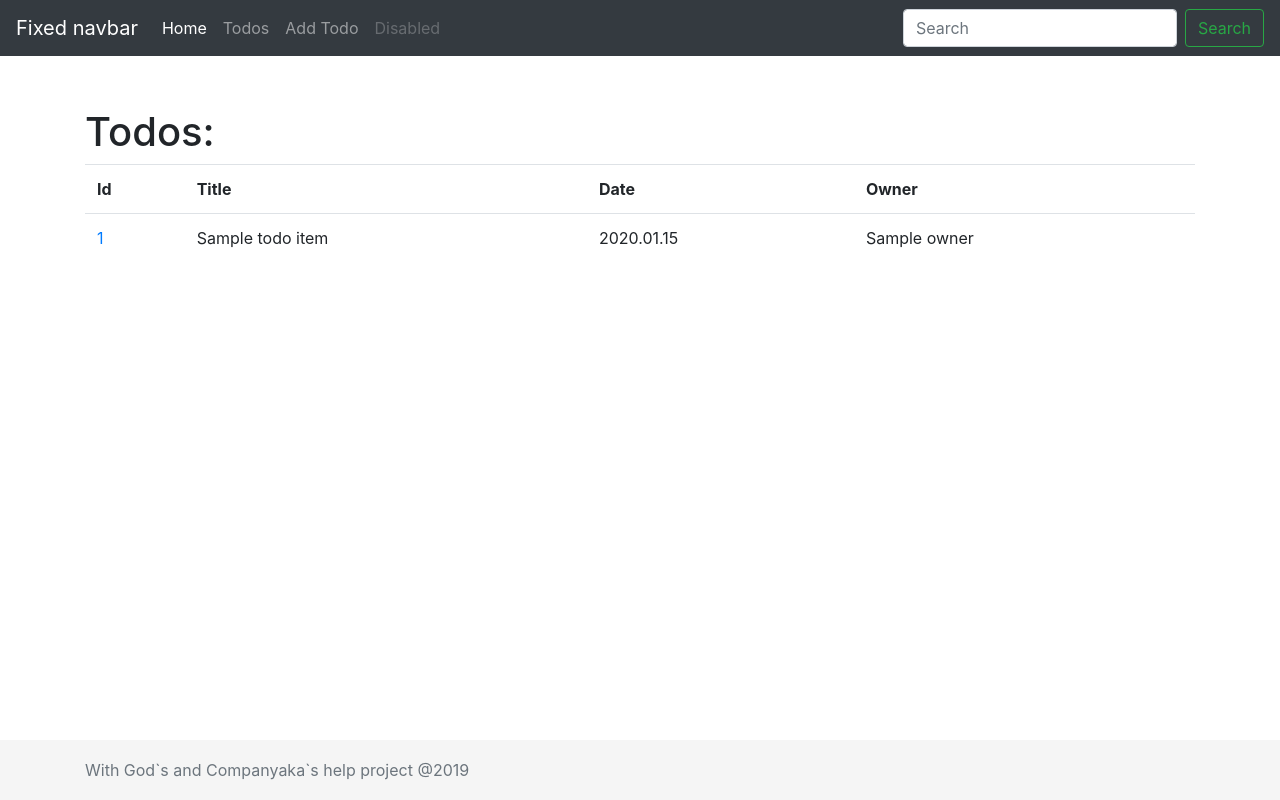
After one commit to Alksgest/python-todo, a Django app: template templates/todoList.html in a window 1280 px wide. The commit adds this page. Run offline with Django 3.2, Linux system fonts and the light colour scheme; the template is opened without the code that fills it: most values are stand-ins (such as "Sample title", 1, 10 or a date in 2020); some libraries are stand-ins or nearby versions.

Commit message:
added todoList.html, some redirections

```diff
--- a/templates/base.html
+++ b/templates/base.html
@@ -18,13 +18,16 @@
             <div class="collapse navbar-collapse" id="navbarCollapse">
             <ul class="navbar-nav mr-auto">
                 <li class="nav-item active">
-                <a class="nav-link" href="/">Home <span class="sr-only">(current)</span></a>
+                    <a class="nav-link" href="/">Home <span class="sr-only">(current)</span></a>
                 </li>
                 <li class="nav-item">
-                <a class="nav-link" href="/addTodo">Add Todo</a>
+                    <a class="nav-link" href="/todos">Todos</a>
                 </li>
                 <li class="nav-item">
-                <a class="nav-link disabled" href="#">Disabled</a>
+                    <a class="nav-link" href="/addTodo">Add Todo</a>
+                </li>
+                <li class="nav-item">
+                    <a class="nav-link disabled" href="#">Disabled</a>
                 </li>
             </ul>
             <form class="form-inline mt-2 mt-md-0">
@@ -40,14 +43,8 @@
     </main>
     <footer class="footer">
             <div class="container">
-              <span class="text-muted">Place sticky footer content here.</span>
+              <span class="text-muted">With God`s and Companyaka`s help project @2019</span>
             </div>
     </footer>
 </body>
 </html>
-
-<!-- <footer>
-        {% block footer %}
-            With God`s and Companyaka`s help project @2019
-        {% endblock footer %}
-    </footer> -->
--- /dev/null
+++ b/templates/todoList.html
@@ -0,0 +1,25 @@
+{% extends "base.html" %}
+{% block content %}
+    <h1 class="mt-5">Todos: </h1>
+    <table class="table">
+        <tr>
+            <th>Id</th>
+            <th>Title</th>
+            <th>Date</th>
+            <!-- <th>Content</th> -->
+            <th>Owner</th>
+        </tr>
+        {% for todo_item in data %}
+        <tr>
+            <!-- <td><a href="{{ todo_item.id }}">{{ todo_item.id }}</a></td> -->
+            <!-- <td><a href="/{{ todo_item.id }}/">{{ todo_item.id }}</a></td> -->
+            <td><a href="{% url 'todos' id=todo_item.id %}">{{ todo_item.id }}</a></td>
+            <td>{{ todo_item.title }}</td>
+            <td>{{ todo_item.date|date:"Y.m.d" }}</td>
+            <!--<td>{{ todo_item.content }}</td>-->
+            <td>{{ todo_item.owner }}</td>
+        </tr>
+        {% endfor %}
+    </table>
+
+{% endblock content %}
```
Also changed, not shown: Todo/urls.py (+3 -4 lines), mainapp/views.py (+12 -10 lines), templates/index.html (+2 -19 lines).
